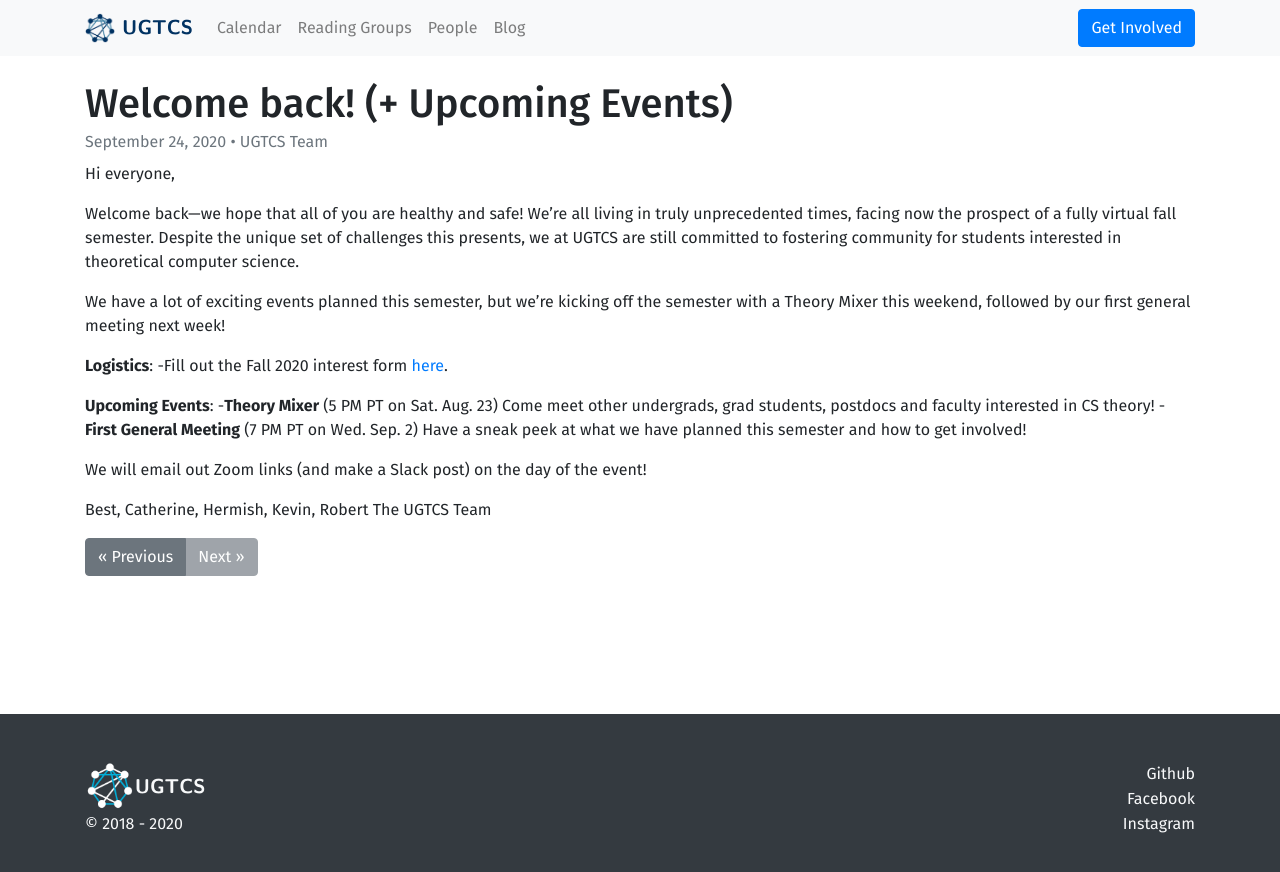
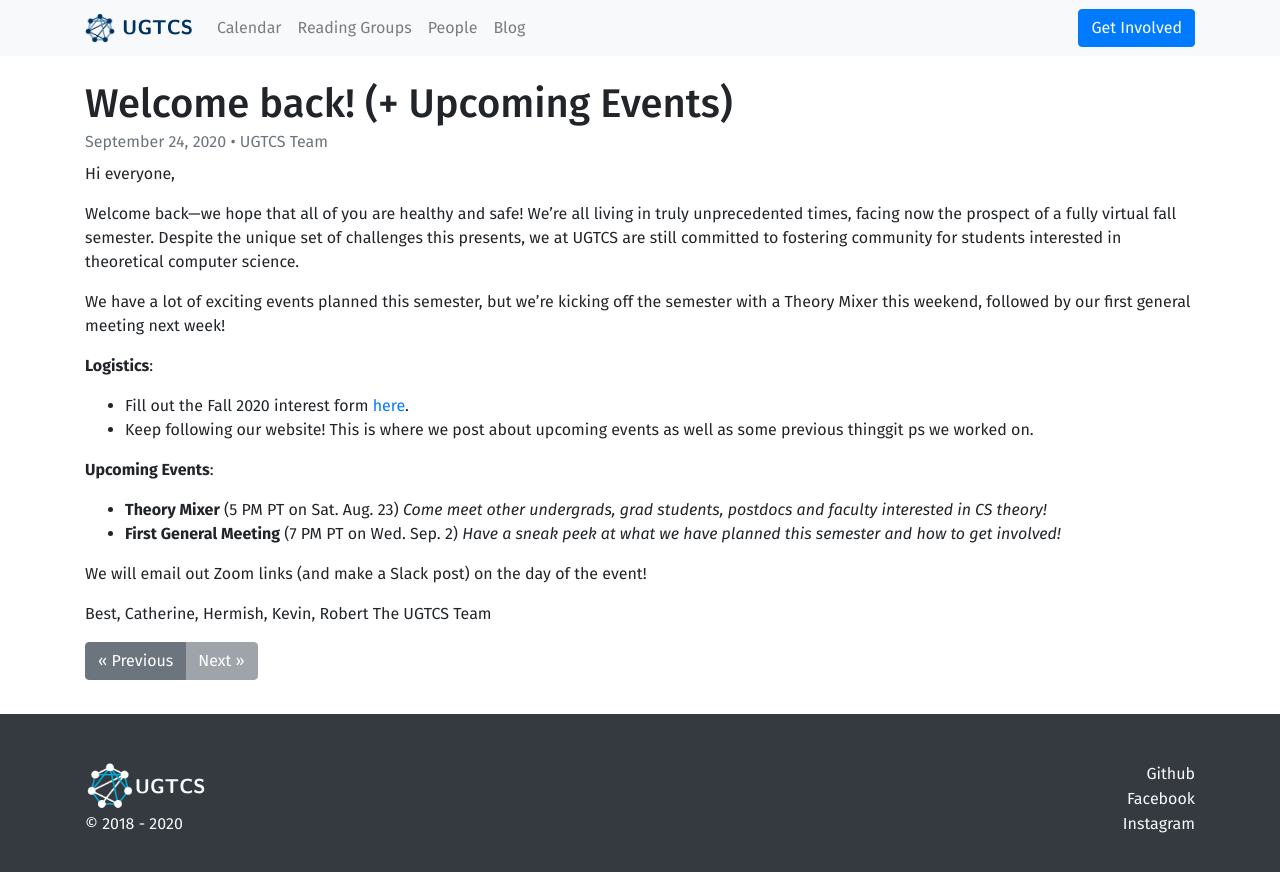
Before and after one commit to ugtcs/ugtcs.github.io, a Jekyll site: the page built from _posts/2020-09-24-welcome.md, in a window 1280 px wide. Shown: the top 872 px of the page. Built offline with Jekyll 4.4.1, drawn with Linux system fonts in a browser that asks for light colours.

Commit message:
Update 2020-09-24-welcome.md

```diff
--- a/_posts/2020-09-24-welcome.md
+++ b/_posts/2020-09-24-welcome.md
@@ -3,7 +3,6 @@ title: "Welcome back! (+ Upcoming Events)"
 layout: post
 author: UGTCS Team
 ---
-
 Hi everyone,
 
 Welcome back—we hope that all of you are healthy and safe! We’re all living in truly unprecedented times, facing now the prospect of a fully virtual fall semester. Despite the unique set of challenges this presents, we at UGTCS are still committed to fostering community for students interested in theoretical computer science.
@@ -11,11 +10,12 @@ Welcome back—we hope that all of you are healthy and safe! We’re all living
 We have a lot of exciting events planned this semester, but we’re kicking off the semester with a Theory Mixer this weekend, followed by our first general meeting next week!
 
 **Logistics**:
--Fill out the Fall 2020 interest form [here](https://forms.gle/ptakp6L5JXsiKvBYA).
+- Fill out the Fall 2020 interest form [here](https://forms.gle/ptakp6L5JXsiKvBYA).
+- Keep following our website! This is where we post about upcoming events as well as some previous thinggit ps we worked on.
 
 **Upcoming Events**:
--**Theory Mixer** (5 PM PT on Sat. Aug. 23) Come meet other undergrads, grad students, postdocs and faculty interested in CS theory!
--**First General Meeting** (7 PM PT on Wed. Sep. 2) Have a sneak peek at what we have planned this semester and how to get involved!
+- **Theory Mixer** (5 PM PT on Sat. Aug. 23) *Come meet other undergrads, grad students, postdocs and faculty interested in CS theory!*
+- **First General Meeting** (7 PM PT on Wed. Sep. 2) *Have a sneak peek at what we have planned this semester and how to get involved!*
 
 We will email out Zoom links (and make a Slack post) on the day of the event!
 
```
